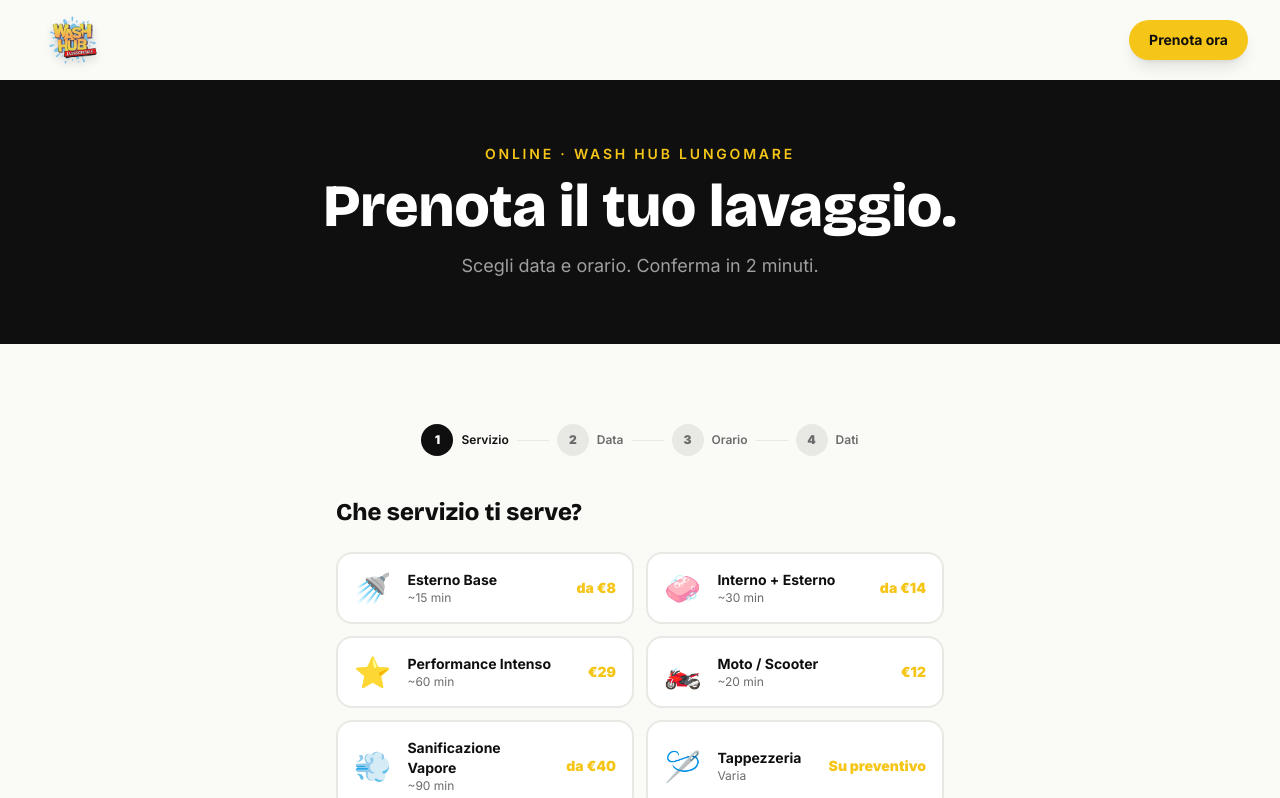
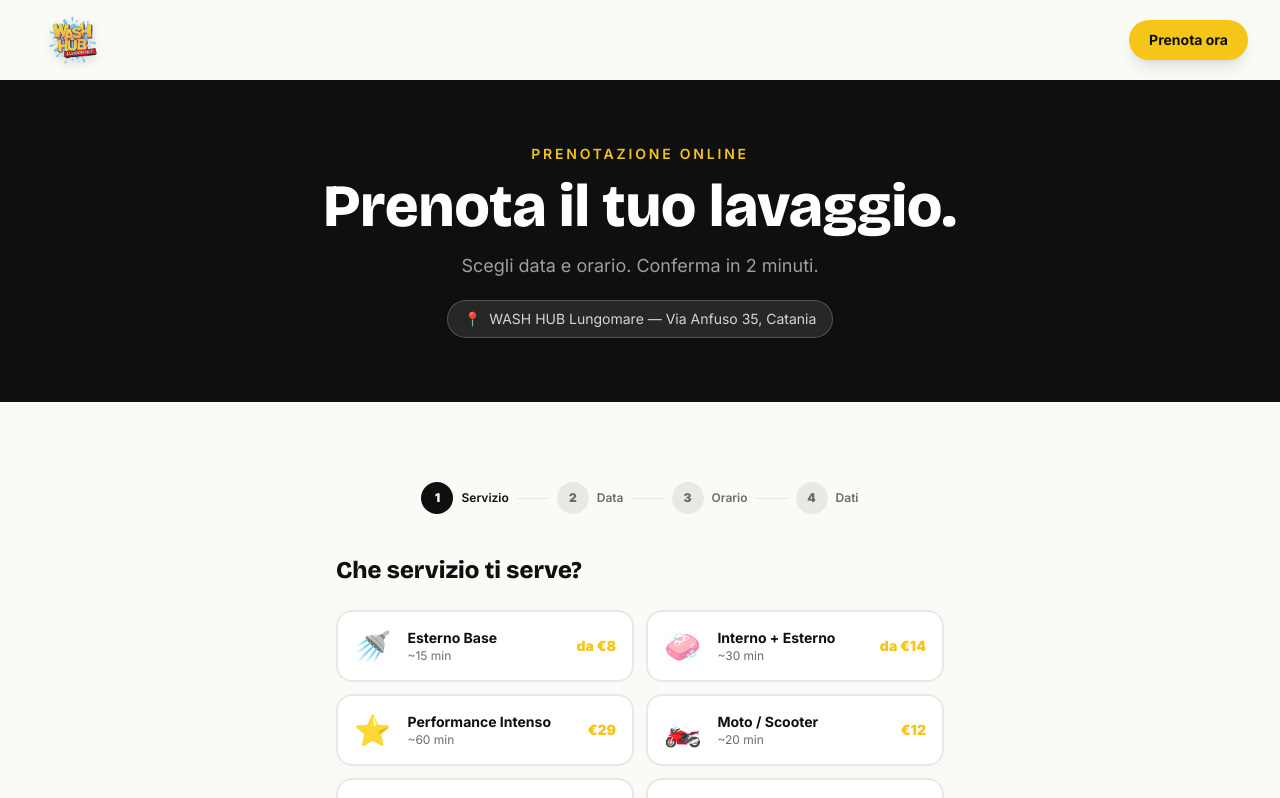
Before and after one commit to washhubct/wash-hub-site, a Next.js app: page /wash-hub-site/prenota in a window 1280 px wide. Shown: the top 798 px of the page. Built offline with nearby package versions, Linux system fonts and the light colour scheme.

Commit message:
feat(prenota): badge sede Lungomare Via Anfuso 35
Co-Authored-By: Claude Sonnet 4.6 <noreply@anthropic.com>

```diff
--- a/src/app/prenota/page.tsx
+++ b/src/app/prenota/page.tsx
@@ -10,12 +10,16 @@ export default function PrenotaPage() {
   return (
     <div className="pt-20">
       <section className="py-12 md:py-16 bg-[#0F0F0F] text-white text-center">
-        <p className="text-[#F5C518] text-sm font-semibold uppercase tracking-[0.2em] mb-3">Online · WASH HUB Lungomare</p>
+        <p className="text-[#F5C518] text-sm font-semibold uppercase tracking-[0.2em] mb-3">Prenotazione online</p>
         <h1 className="font-display text-5xl md:text-6xl font-black"
           style={{ fontFamily: 'var(--font-bricolage), system-ui' }}>
           Prenota il tuo lavaggio.
         </h1>
         <p className="text-white/60 mt-4 text-lg">Scegli data e orario. Conferma in 2 minuti.</p>
+        <div className="mt-5 inline-flex items-center gap-2 px-4 py-2 rounded-full bg-white/10 border border-white/20 text-sm text-white/80">
+          <span className="text-[#F5C518]">📍</span>
+          <span>WASH HUB Lungomare — Via Anfuso 35, Catania</span>
+        </div>
       </section>
 
       <section className="py-12 md:py-20 bg-[#FAFAF7]">
```
